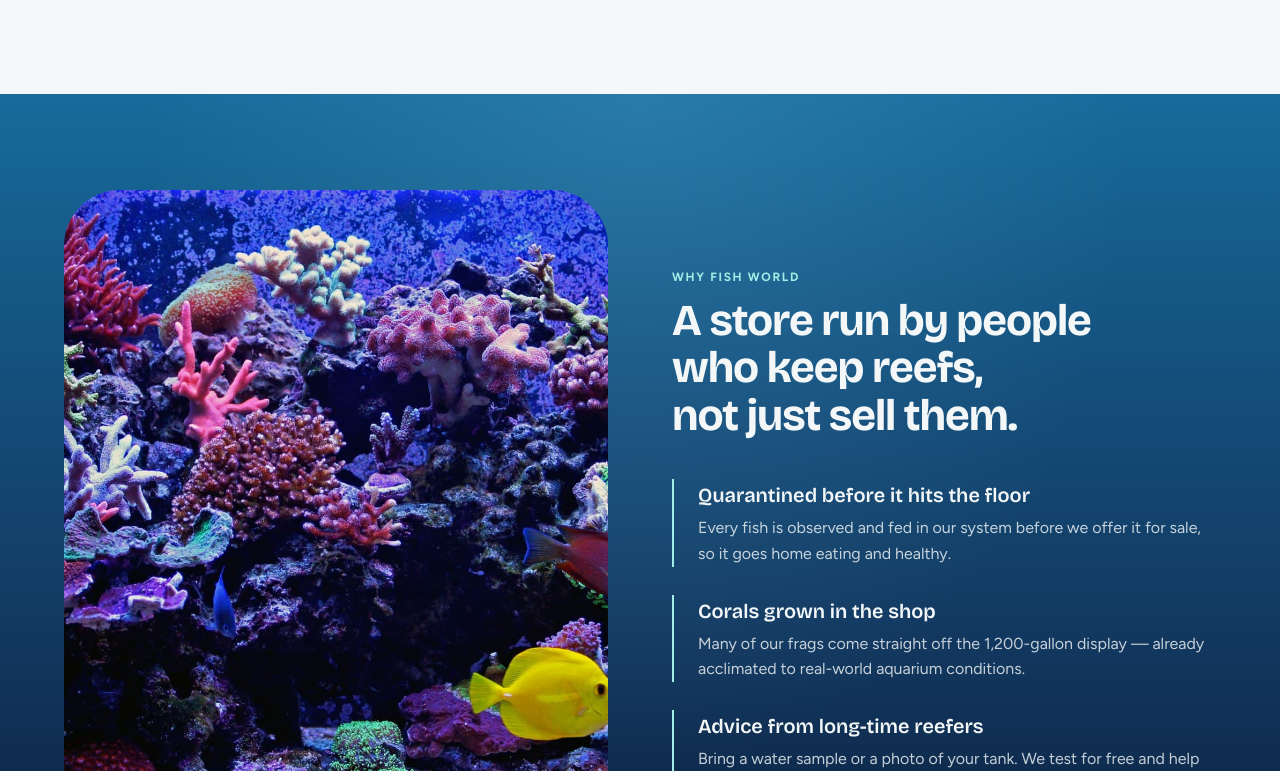
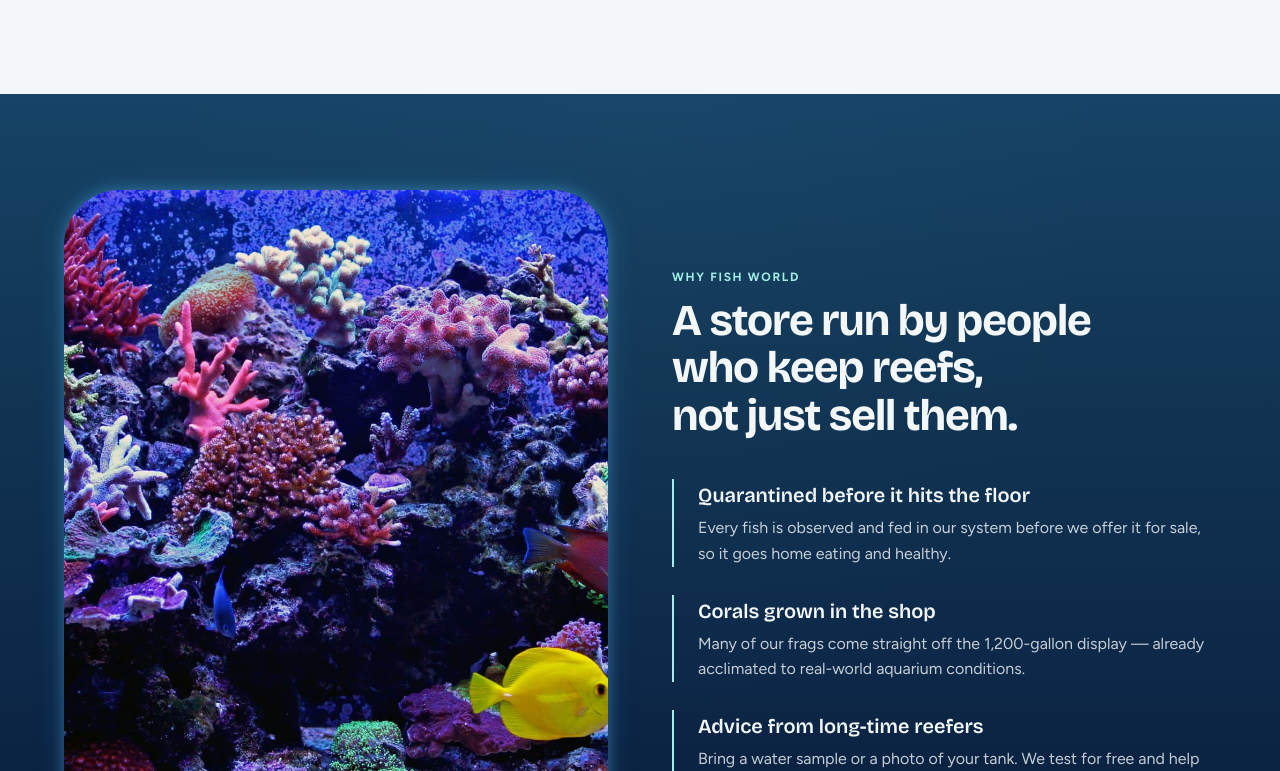
Before and after one commit to johnsonsg/fwric, a Next.js app: page / in a window 1280 px wide. Shown: the part 1409-2180 px from the top of the page. Built offline with nearby package versions, Linux system fonts and the light colour scheme; no server answers; the database is empty.

Commit message:
Refine ocean gradients, add image glow, and lighten admin panel

```diff
--- a/src/app/[slug]/page.tsx
+++ b/src/app/[slug]/page.tsx
@@ -42,7 +42,7 @@ export default async function ContentPage({ params, searchParams }: Props) {
               {page.secondaryLabel && <Button href={page.secondaryHref} variant="outlined" color="inherit" size="large">{page.secondaryLabel}</Button>}
             </Stack>
           </Box>
-          {page.image && <Box sx={{ position: 'relative', aspectRatio: '4 / 3', borderRadius: 4, overflow: 'hidden' }}>
+          {page.image && <Box className="ocean-reef-image" sx={{ position: 'relative', aspectRatio: '4 / 3', borderRadius: 4, overflow: 'hidden' }}>
             <Image src={page.image} alt={page.imageAlt} fill unoptimized loading="eager" style={{ objectFit: 'cover' }} />
           </Box>}
         </Container>
--- a/src/app/globals.css
+++ b/src/app/globals.css
@@ -15,8 +15,14 @@ body {
 
 .ocean-reef-background {
   background-image:
-    radial-gradient(ellipse at 50% 0%, rgba(133, 211, 255, 0.16), transparent 55%),
-    linear-gradient(180deg, #176b9a 0%, #14517e 30%, #12365d 65%, #081a35 100%);
+    radial-gradient(ellipse at 50% 0%, rgba(133, 211, 255, 0.025), transparent 55%),
+    linear-gradient(180deg, #164366 0%, #123655 30%, #0d2849 65%, #081a35 100%);
+}
+
+.ocean-reef-image {
+  box-shadow:
+    0 0 14px rgba(90, 190, 255, 0.35),
+    0 0 30px rgba(90, 190, 255, 0.18);
 }
 
 img {
--- a/src/components/admin/overview.tsx
+++ b/src/components/admin/overview.tsx
@@ -18,7 +18,7 @@ export function AdminOverview() {
     <Box sx={{ display: 'grid', gridTemplateColumns: { xs: '1fr', sm: 'repeat(3, 1fr)' }, gap: 2 }}>
       {[['Public pages', String(PAGE_SLUGS.length), 'Every menu destination has its own page.'], ['Content storage', query.isPending ? 'Checking…' : query.data?.storageAvailable ? 'Connected' : 'Unavailable', 'Page content and settings are stored in MongoDB.'], ['Photo uploads', query.isPending ? 'Checking…' : query.data?.mediaAvailable ? 'Configured' : 'Needs setup', 'Photos are stored in your Cloudinary library.']].map(([label, value, help]) => <Card variant="outlined" key={label} sx={{ p: 3, borderRadius: 3 }}><Typography variant="body2" color="text.secondary">{label}</Typography><Typography variant="h4" sx={{ fontSize: 26, mt: 1 }}>{value}</Typography><Typography variant="body2" color="text.secondary" sx={{ mt: 1 }}>{help}</Typography></Card>)}
     </Box>
-    <Box sx={{ p: { xs: 3, md: 4 }, bgcolor: '#0E4A5C', color: '#F3F7F8', borderRadius: 3 }}><Typography variant="h5">Start with a page.</Typography><Typography sx={{ mt: 1, opacity: 0.8 }}>Change a heading, swap a photo, or update a button. Every field is labeled for where it appears on your site.</Typography><Button component={NextLink} href="/admin/pages" variant="contained" color="secondary" endIcon={<ArrowForward />} sx={{ mt: 3 }}>Manage pages</Button></Box>
+    <Box sx={{ p: { xs: 3, md: 4 }, bgcolor: '#EAF1F8', color: '#12365D', border: '1px solid #D4E1EE', borderRadius: 3 }}><Typography variant="h5">Start with a page.</Typography><Typography sx={{ mt: 1, color: '#435B73' }}>Change a heading, swap a photo, or update a button. Every field is labeled for where it appears on your site.</Typography><Button component={NextLink} href="/admin/pages" variant="contained" color="secondary" endIcon={<ArrowForward />} sx={{ mt: 3 }}>Manage pages</Button></Box>
     <Box sx={{ display: 'grid', gridTemplateColumns: { xs: '1fr', sm: '1fr 1fr' }, gap: 3 }}>{[
       ['/admin/branding', 'Branding & logos', 'Preview the logo for light backgrounds and the logo for dark backgrounds before publishing.'],
       ['/admin/media', 'Your photo library', 'Upload and reuse photos, with image descriptions for accessibility.'],
--- a/src/components/home/reef-feature.tsx
+++ b/src/components/home/reef-feature.tsx
@@ -10,7 +10,7 @@ export async function ReefFeature() {
   return (
     <Box component="section" aria-labelledby="reef-title" className="ocean-reef-background" sx={{ bgcolor: 'primary.main', color: 'primary.contrastText', py: { xs: 8, md: 12 } }}>
       <Container sx={{ display: 'grid', gap: { xs: 5, md: 8 }, gridTemplateColumns: page.sectionImage ? { xs: '1fr', md: '1fr 1fr' } : '1fr', alignItems: 'center' }}>
-        {page.sectionImage && <Box sx={{ position: 'relative', aspectRatio: '4 / 5', borderRadius: 4, overflow: 'hidden' }}>
+        {page.sectionImage && <Box className="ocean-reef-image" sx={{ position: 'relative', aspectRatio: '4 / 5', borderRadius: 4, overflow: 'hidden' }}>
           {page.sectionImage && <Image src={page.sectionImage} alt={page.sectionImageAlt} unoptimized fill sizes="(min-width: 900px) 50vw, 100vw" style={{ objectFit: 'cover' }} />}
           {page.sectionCaption && <Box sx={{ position: 'absolute', left: 16, bottom: 16, bgcolor: 'background.paper', color: 'text.primary', borderRadius: 3, px: 2.5, py: 2 }}>
             <Typography sx={{ fontFamily: 'var(--font-heading)', fontWeight: 800, fontSize: 22, lineHeight: 1, color: 'primary.main' }}>
@@ -29,7 +29,7 @@ export async function ReefFeature() {
           <Box component="ul" sx={{ listStyle: 'none', p: 0, m: 0, mt: 5, display: 'flex', flexDirection: 'column', gap: 3.5 }}>
             {page.sections.map((point) => (
               <Box component="li" key={point.id} sx={{ pl: 3, borderLeft: '2px solid', borderColor: '#A2EDE5' }}>
-                {point.image && <Box sx={{ position: 'relative', aspectRatio: '16 / 9', mb: 2, borderRadius: 2, overflow: 'hidden' }}><Image src={point.image} alt={point.imageAlt} fill unoptimized style={{ objectFit: 'cover' }} /></Box>}
+                {point.image && <Box className="ocean-reef-image" sx={{ position: 'relative', aspectRatio: '16 / 9', mb: 2, borderRadius: 2, overflow: 'hidden' }}><Image src={point.image} alt={point.imageAlt} fill unoptimized style={{ objectFit: 'cover' }} /></Box>}
                 <Typography variant="h6" component="h3">
                   {point.title}
                 </Typography>
```
